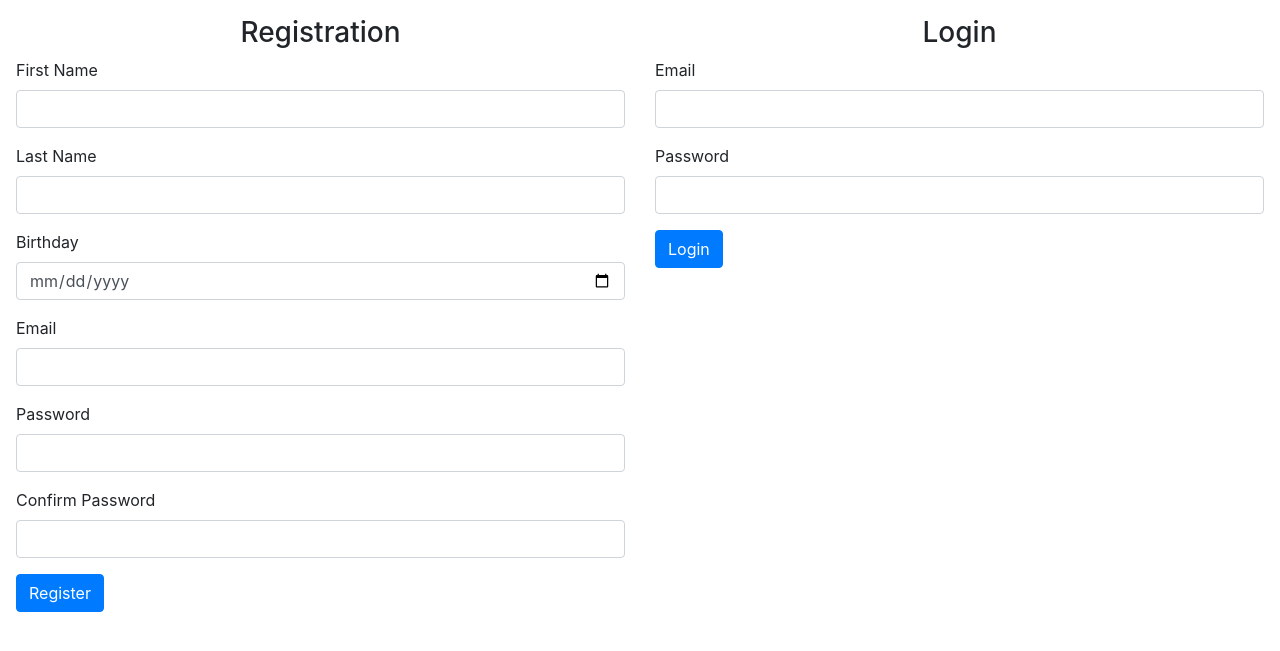
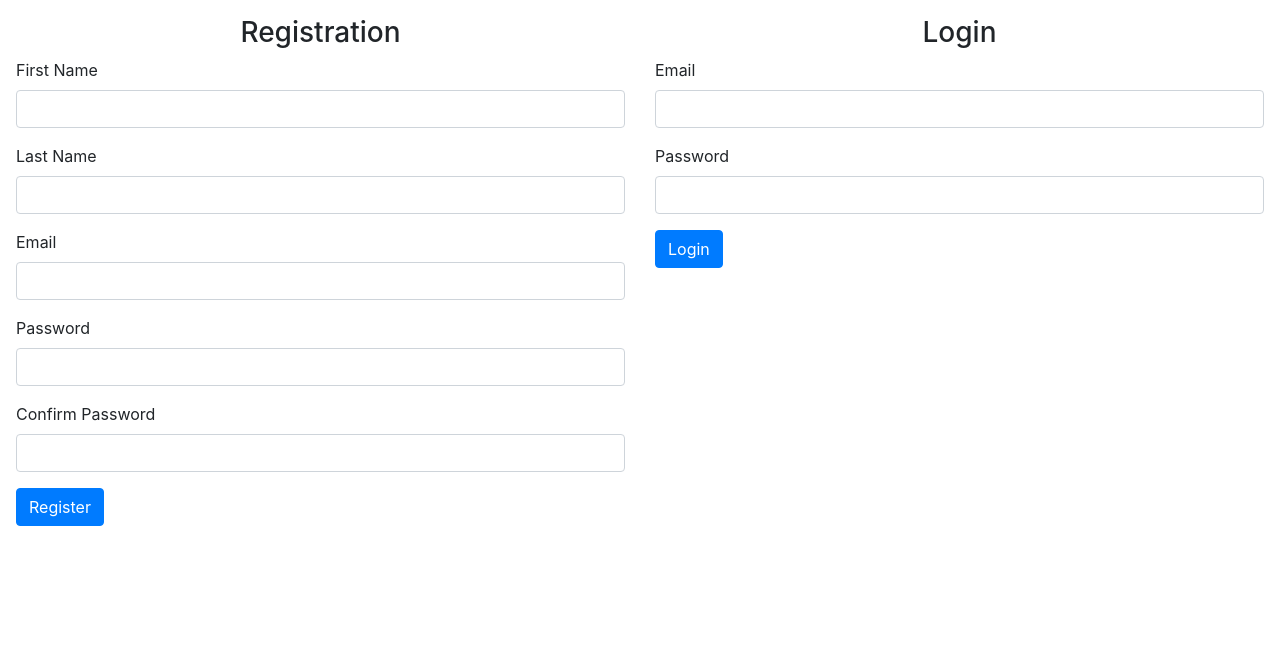
Before and after one commit to MichelleTanzil/Favorite-Books, a Django app: page / in a window 1280 px wide. Shown: the top 651 px of the page. Run offline with Django 3.2, Linux system fonts and the light colour scheme; parts of the project's set-up code (start-up, migrations or seed data) failed here and were passed over; some libraries are stand-ins or nearby versions.

Commit message:
removed birthday field from template

```diff
--- a/apps/main_app/templates/main_app/index.html
+++ b/apps/main_app/templates/main_app/index.html
@@ -37,10 +37,6 @@
             <input type="text" name="last_name" class="form-control">
           </div>
           <div class="form-group">
-            <label for="birthday">Birthday</label>
-            <input type="date" name="birthday" class="form-control">
-          </div>
-          <div class="form-group">
             <label for="email">Email</label>
             <input type="email" name="email" class="form-control">
           </div>
```
